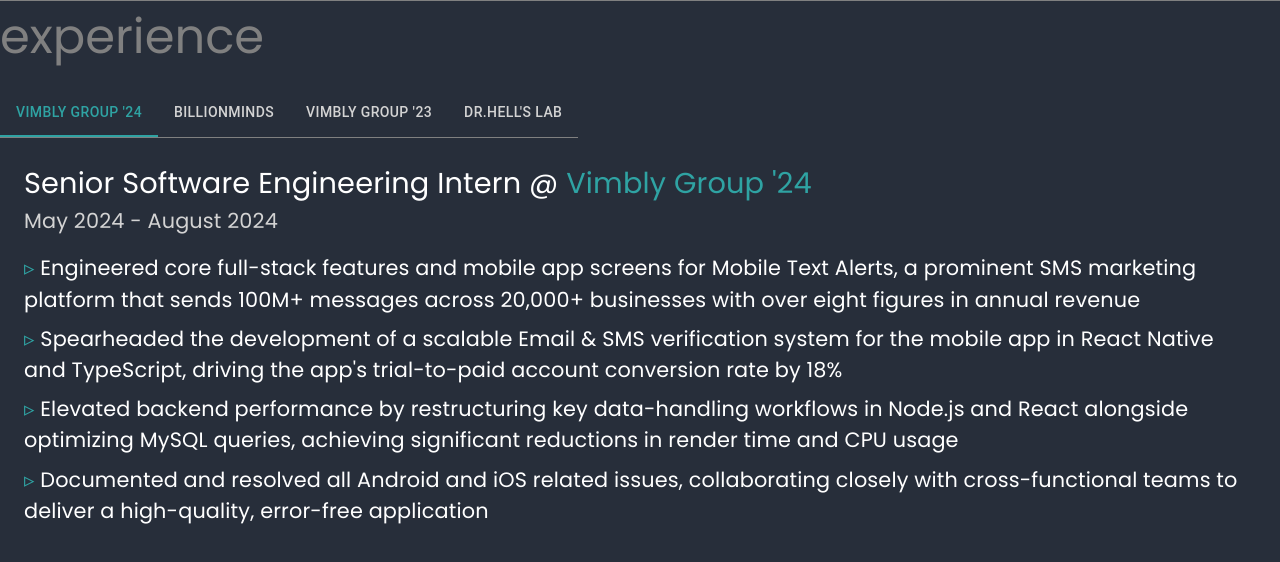
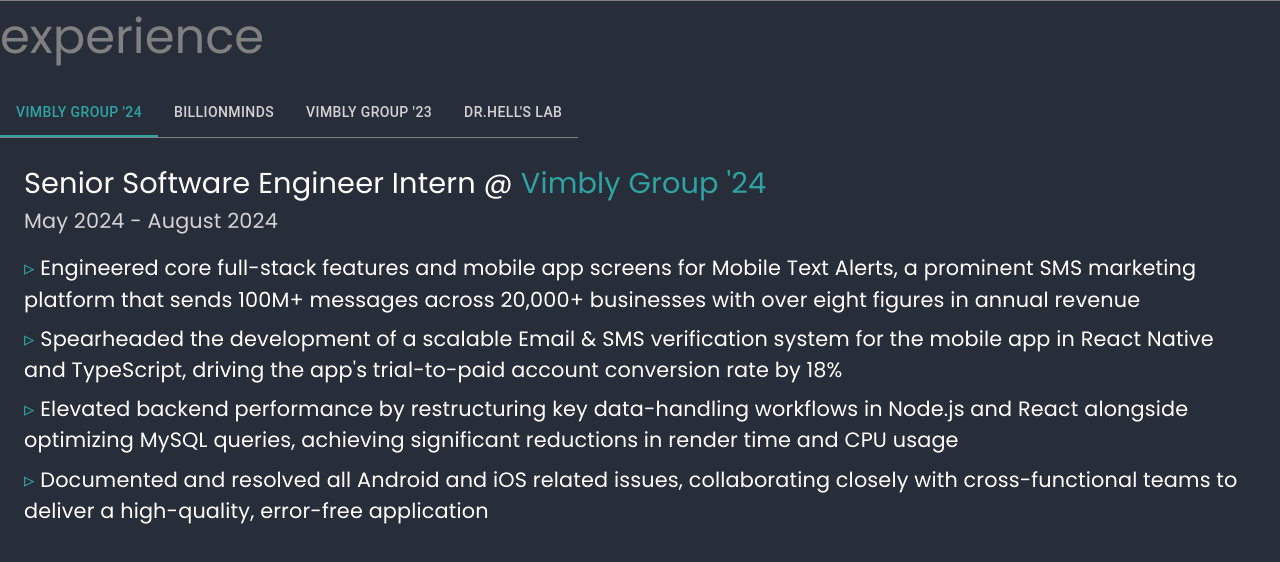
Before and after one commit to niknahadb/personal-website, a Next.js app: page /experience in a window 1280 px wide. Shown: the top 562 px of the page. Built offline with nearby package versions, Linux system fonts and the light colour scheme.

Commit message:
fix typo

```diff
--- a/data/experienceData.js
+++ b/data/experienceData.js
@@ -1,7 +1,7 @@
 const experienceData = [
   {
     name: "Vimbly Group '24",
-    title: "Senior Software Engineering Intern @ ",
+    title: "Senior Software Engineer Intern @ ",
     time: "May 2024 - August 2024",
     description: [
       "Engineered core full-stack features and mobile app screens for Mobile Text Alerts, a prominent SMS marketing platform that sends 100M+ messages across 20,000+ businesses with over eight figures in annual revenue",
```
